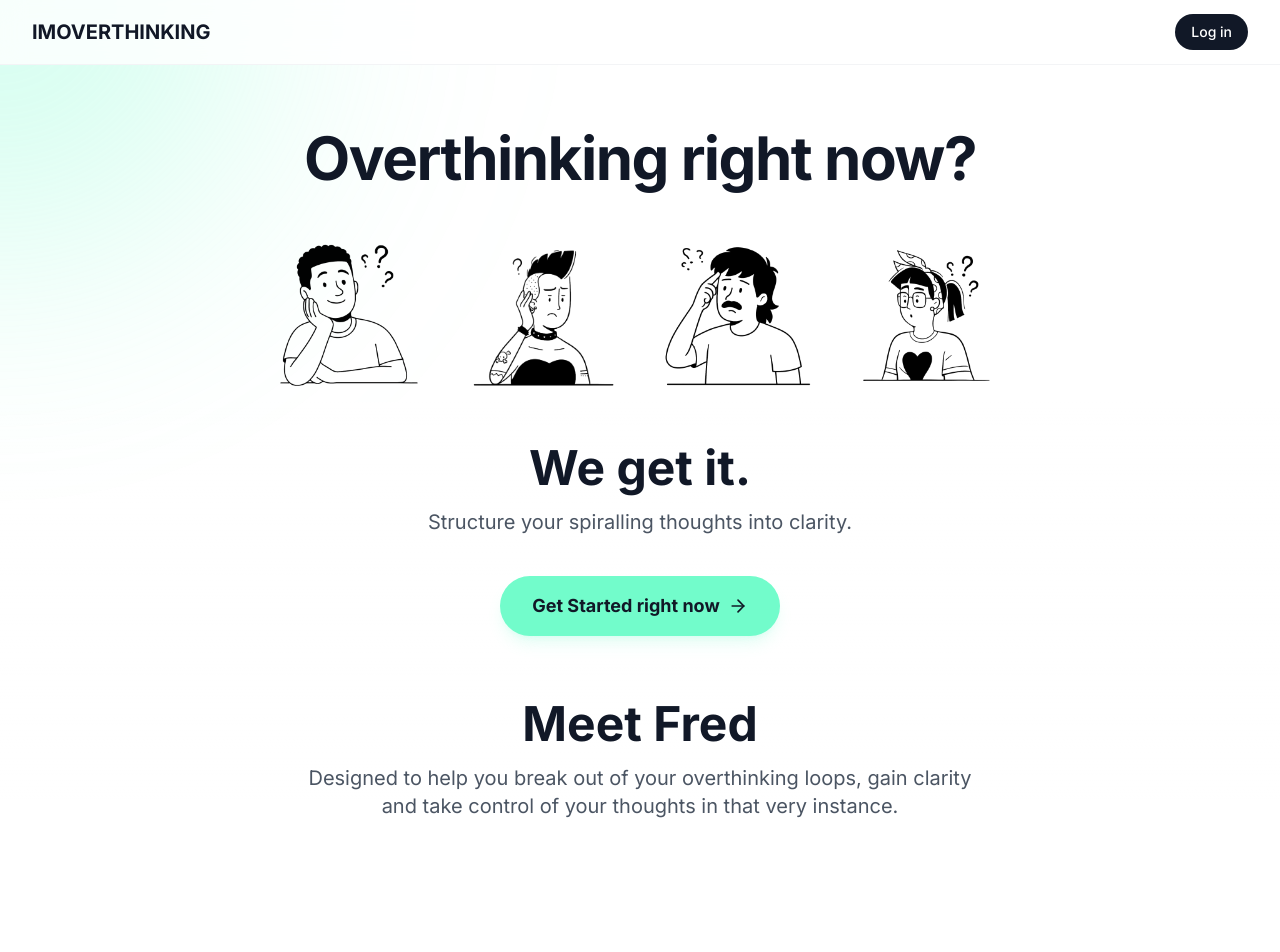
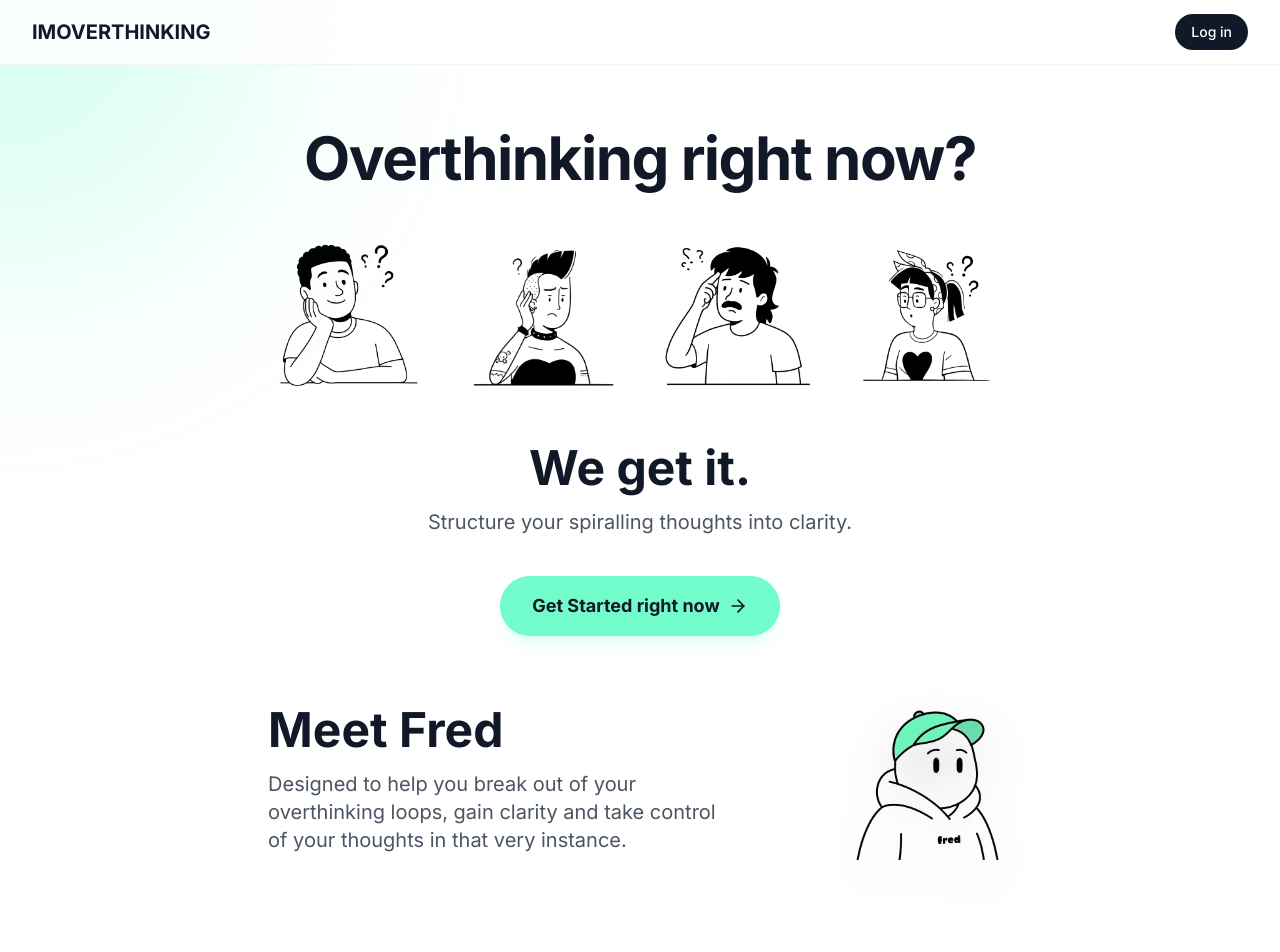
Before and after one commit to cto-thinking/website, a React (Vite) app: page / in a window 1280 px wide. Shown: the top 952 px of the page. Built offline with nearby package versions, Linux system fonts and the light colour scheme.

Commit message:
feat: added fred image

```diff
--- a/src/components/Hero.tsx
+++ b/src/components/Hero.tsx
@@ -5,6 +5,7 @@ import ot1 from '../assets/ot1.png';
 import ot2 from '../assets/ot2.png';
 import ot3 from '../assets/ot3.png';
 import ot4 from '../assets/ot4.png';
+import fred from '../assets/fred.png';
 
 interface HeroProps {
     onGetStarted: () => void;
@@ -48,13 +49,19 @@ export default function Hero({ onGetStarted }: HeroProps) {
                     </motion.button>
                 </motion.div>
 
-                <h2 className="text-3xl md:text-5xl font-bold text-gray-900 dark:text-white mt-16 mb-4">
-                    Meet Fred
-                </h2>
-
-                <p className="text-xl text-gray-600 dark:text-gray-400 mb-10 max-w-2xl mx-auto">
-                    Designed to help you break out of your overthinking loops, gain clarity and take control of your thoughts in that very instance.
-                </p>
+                <div className="mt-16 flex flex-col md:flex-row justify-center items-center gap-32 text-left">
+                    <div className="max-w-md">
+                        <h2 className="text-3xl md:text-5xl font-bold text-gray-900 dark:text-white mb-4">
+                            Meet Fred
+                        </h2>
+                        <p className="text-xl text-gray-600 dark:text-gray-400">
+                            Designed to help you break out of your overthinking loops, gain clarity and take control of your thoughts in that very instance.
+                        </p>
+                    </div>
+                    <div className="flex-shrink-0">
+                        <img src={fred} alt="Fred" className="h-32 md:h-40 w-auto object-contain drop-shadow-2xl" />
+                    </div>
+                </div>
             </div>
 
             {/* Background decorative elements - Removed as per user request for pure white background */}
```
Also changed, not shown: src/assets/fred.png (added).
